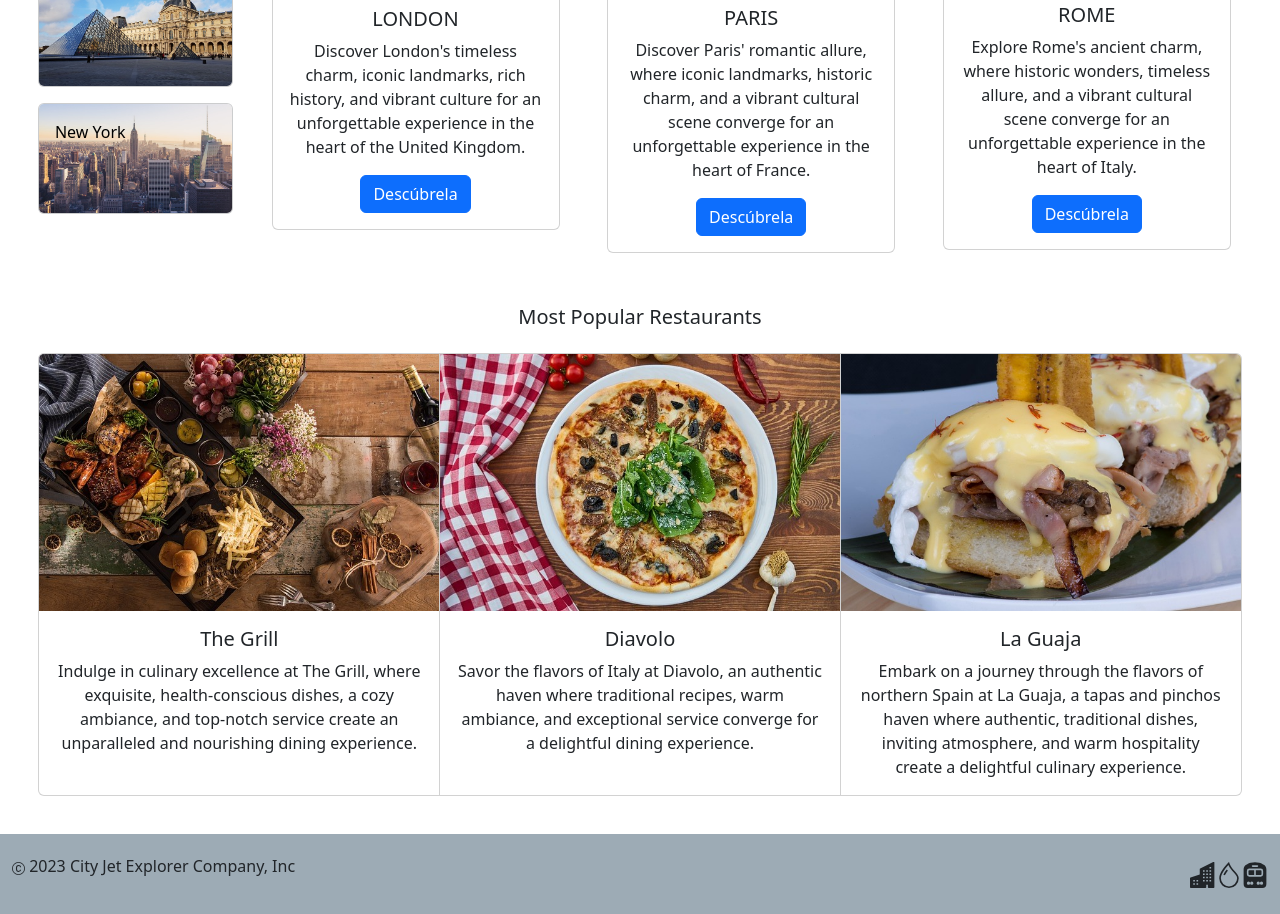
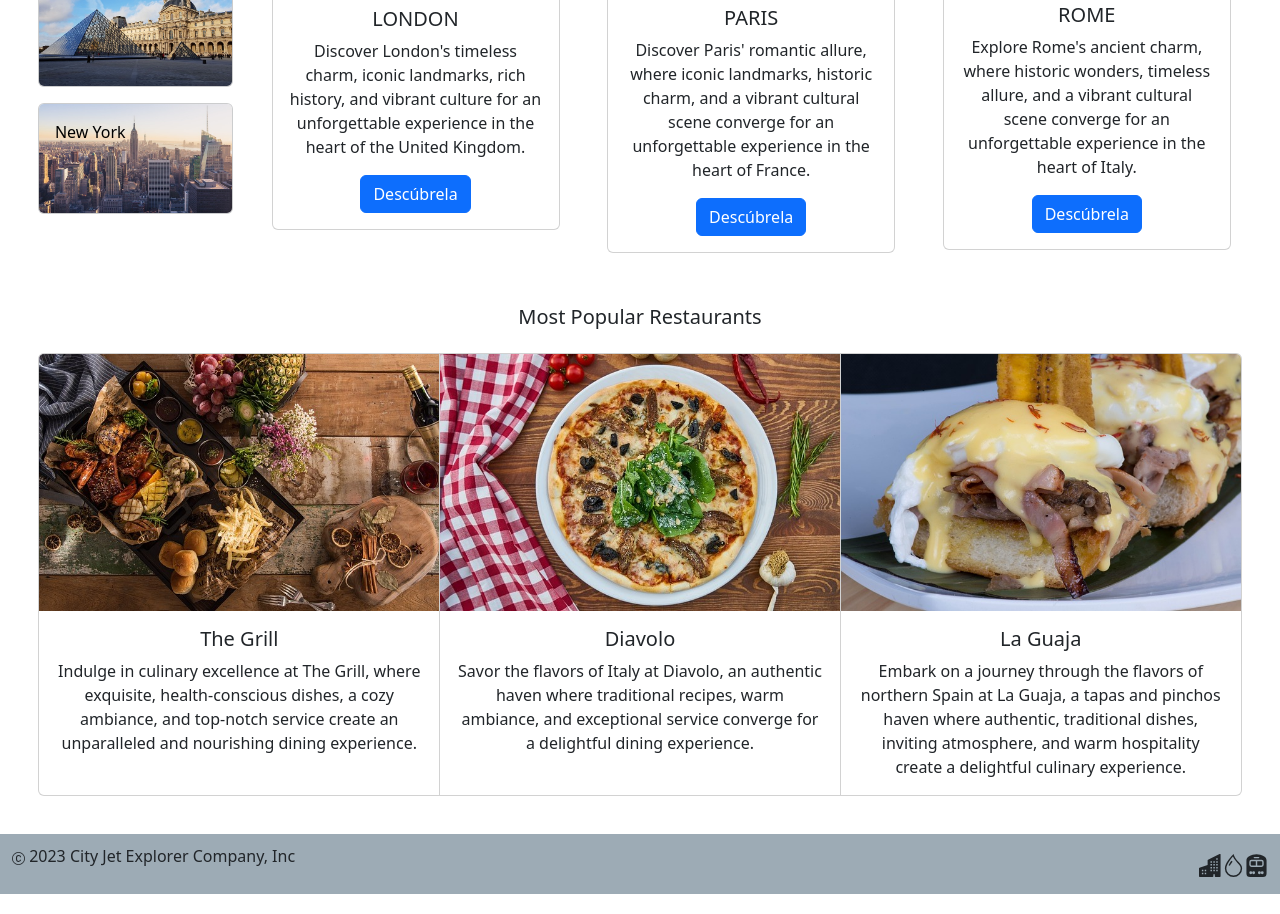
Before and after one commit to luispardosuarez/cities-in-the-world, a website: page public/pages/index.html in a window 1280 px wide. Shown: the part 1369-2283 px from the top of the page. Drawn offline with nearby package versions, Linux system fonts and the light colour scheme.

Commit message:
fit footer

```diff
--- a/public/pages/index.html
+++ b/public/pages/index.html
@@ -224,7 +224,7 @@
     </div>
   </main>
   <footer>
-    <nav class="navbar navbar-expand-lg" style="background-color: #9dabb5; height: 80px;">
+    <nav class="navbar navbar-expand-lg" style="background-color: #9dabb5; height: 60px;">
       <div class="container-fluid">
         <p><svg xmlns="http://www.w3.org/2000/svg" width="13" height="13" fill="currentColor" class="bi bi-c-circle" viewBox="0 0 16 16">
         <path d="M1 8a7 7 0 1 0 14 0A7 7 0 0 0 1 8m15 0A8 8 0 1 1 0 8a8 8 0 0 1 16 0M8.146 4.992c-1.212 0-1.927.92-1.927 2.502v1.06c0 1.571.703 2.462 1.927 2.462.979 0 1.641-.586 1.729-1.418h1.295v.093c-.1 1.448-1.354 2.467-3.03 2.467-2.091 0-3.269-1.336-3.269-3.603V7.482c0-2.261 1.201-3.638 3.27-3.638 1.681 0 2.935 1.054 3.029 2.572v.088H9.875c-.088-.879-.768-1.512-1.729-1.512"/>
@@ -232,18 +232,18 @@
         <div>
           <ul class="navbar-nav">
             <li class="nav-item">
-              <svg xmlns="http://www.w3.org/2000/svg" width="26" height="26" fill="currentColor" class="bi bi-buildings-fill" viewBox="0 0 16 16">
+              <svg xmlns="http://www.w3.org/2000/svg" width="23" height="23" fill="currentColor" class="bi bi-buildings-fill" viewBox="0 0 16 16">
                 <path d="M15 .5a.5.5 0 0 0-.724-.447l-8 4A.5.5 0 0 0 6 4.5v3.14L.342 9.526A.5.5 0 0 0 0 10v5.5a.5.5 0 0 0 .5.5h9a.5.5 0 0 0 .5-.5V14h1v1.5a.5.5 0 0 0 .5.5h3a.5.5 0 0 0 .5-.5zM2 11h1v1H2zm2 0h1v1H4zm-1 2v1H2v-1zm1 0h1v1H4zm9-10v1h-1V3zM8 5h1v1H8zm1 2v1H8V7zM8 9h1v1H8zm2 0h1v1h-1zm-1 2v1H8v-1zm1 0h1v1h-1zm3-2v1h-1V9zm-1 2h1v1h-1zm-2-4h1v1h-1zm3 0v1h-1V7zm-2-2v1h-1V5zm1 0h1v1h-1z"/>
               </svg>
             </li>
             <li class="nav-item">
-              <svg xmlns="http://www.w3.org/2000/svg" width="26" height="26" fill="currentColor" class="bi bi-droplet" viewBox="0 0 16 16">
+              <svg xmlns="http://www.w3.org/2000/svg" width="23" height="23" fill="currentColor" class="bi bi-droplet" viewBox="0 0 16 16">
                 <path fill-rule="evenodd" d="M7.21.8C7.69.295 8 0 8 0q.164.544.371 1.038c.812 1.946 2.073 3.35 3.197 4.6C12.878 7.096 14 8.345 14 10a6 6 0 0 1-12 0C2 6.668 5.58 2.517 7.21.8m.413 1.021A31 31 0 0 0 5.794 3.99c-.726.95-1.436 2.008-1.96 3.07C3.304 8.133 3 9.138 3 10a5 5 0 0 0 10 0c0-1.201-.796-2.157-2.181-3.7l-.03-.032C9.75 5.11 8.5 3.72 7.623 1.82z"/>
                 <path fill-rule="evenodd" d="M4.553 7.776c.82-1.641 1.717-2.753 2.093-3.13l.708.708c-.29.29-1.128 1.311-1.907 2.87z"/>
               </svg>
             </li>
             <li class="nav-item">
-              <svg xmlns="http://www.w3.org/2000/svg" width="26" height="26" fill="currentColor" class="bi bi-train-front-fill" viewBox="0 0 16 16">
+              <svg xmlns="http://www.w3.org/2000/svg" width="23" height="23" fill="currentColor" class="bi bi-train-front-fill" viewBox="0 0 16 16">
                 <path d="M10.621.515C8.647.02 7.353.02 5.38.515c-.924.23-1.982.766-2.78 1.22C1.566 2.322 1 3.432 1 4.582V13.5A2.5 2.5 0 0 0 3.5 16h9a2.5 2.5 0 0 0 2.5-2.5V4.583c0-1.15-.565-2.26-1.6-2.849-.797-.453-1.855-.988-2.779-1.22ZM6.5 2h3a.5.5 0 0 1 0 1h-3a.5.5 0 0 1 0-1m-2 2h7A1.5 1.5 0 0 1 13 5.5v2A1.5 1.5 0 0 1 11.5 9h-7A1.5 1.5 0 0 1 3 7.5v-2A1.5 1.5 0 0 1 4.5 4m.5 9a1 1 0 1 1-2 0 1 1 0 0 1 2 0m0 0a1 1 0 1 1 2 0 1 1 0 0 1-2 0m8 0a1 1 0 1 1-2 0 1 1 0 0 1 2 0m-3-1a1 1 0 1 1 0 2 1 1 0 0 1 0-2M4 5.5a.5.5 0 0 1 .5-.5h3v3h-3a.5.5 0 0 1-.5-.5zM8.5 8V5h3a.5.5 0 0 1 .5.5v2a.5.5 0 0 1-.5.5z"/>
               </svg>
             </li>
```
